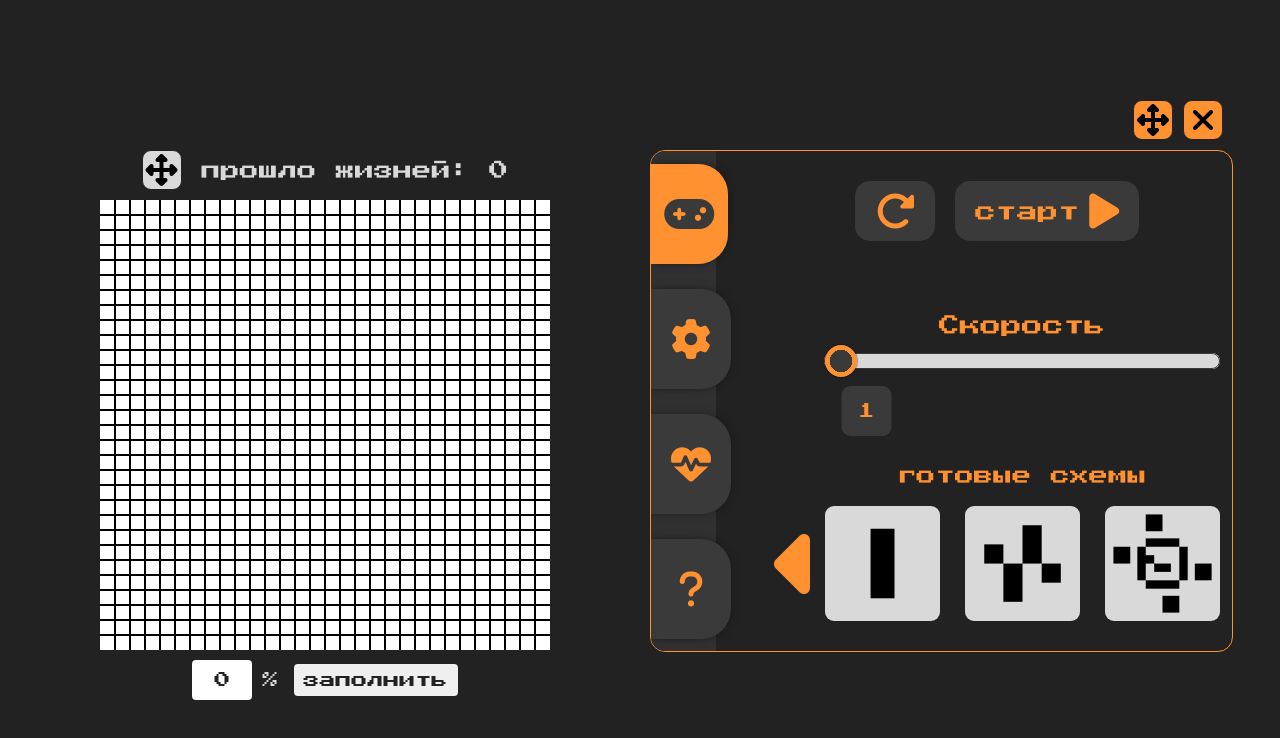
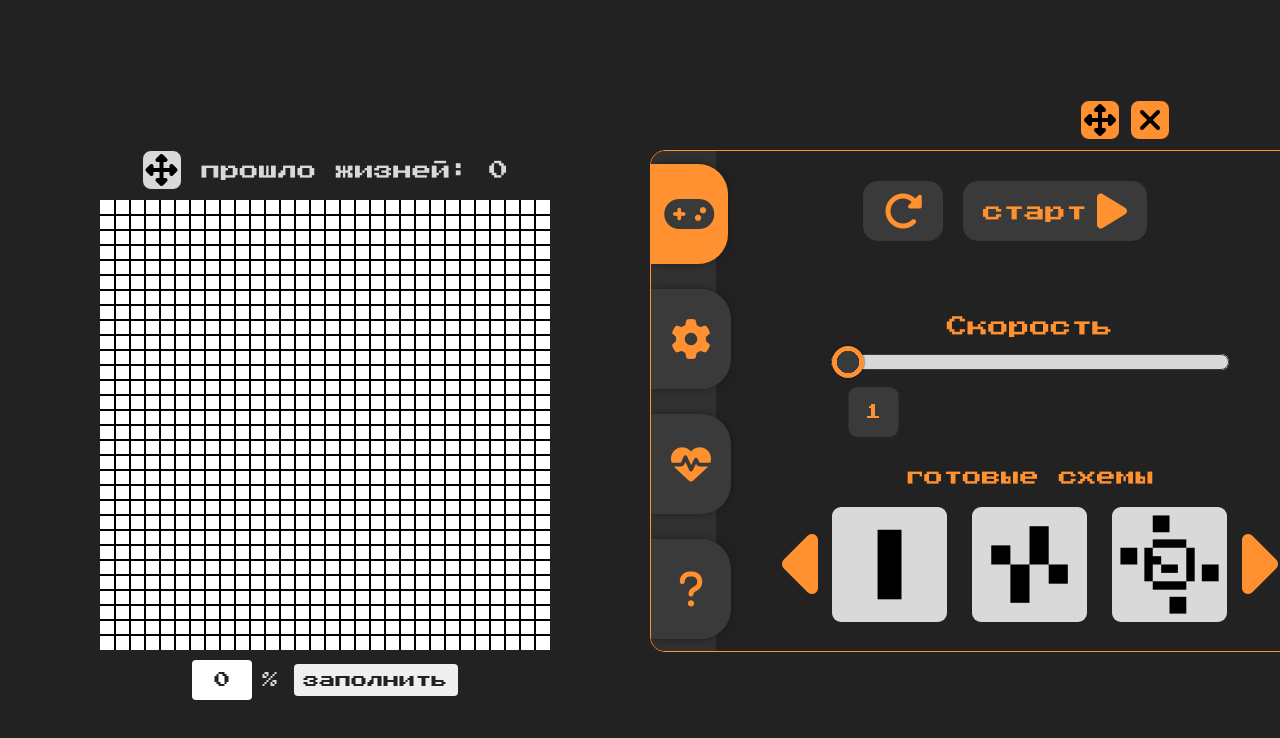
Before and after one commit to lev1athank/Cellular-Automaton, a React (Vite) app: page / in a window 1280 px wide. Shown: the top 738 px of the page. Built offline with nearby package versions, Linux system fonts and the light colour scheme.

Commit message:
fix sizeField

```diff
--- a/App/Components/Screen/Home/Sections/panels/style.module.scss
+++ b/App/Components/Screen/Home/Sections/panels/style.module.scss
@@ -64,11 +64,11 @@
     .panel {
         border-radius: 15px;
         border: 1px solid var(--orange);
-
+        width: 650px;
         overflow: hidden;
         display: flex;
         background-color: #222;
-        position: relative;
+        position: absolute;
 
 
 
```
